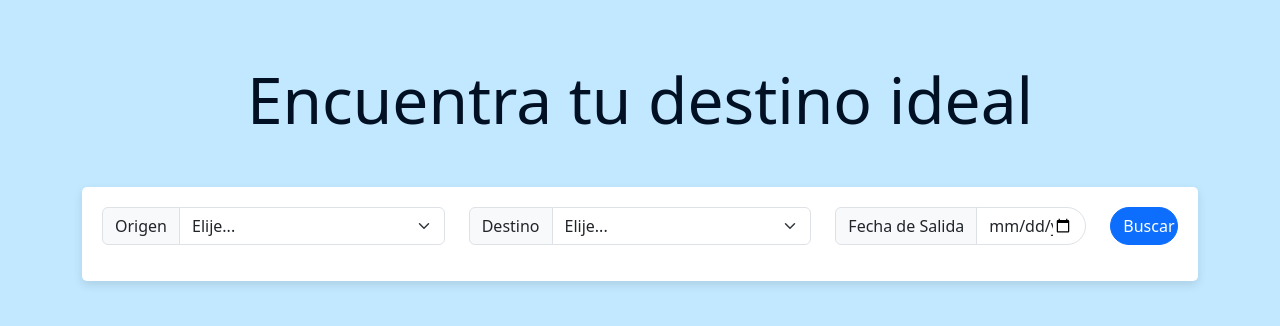
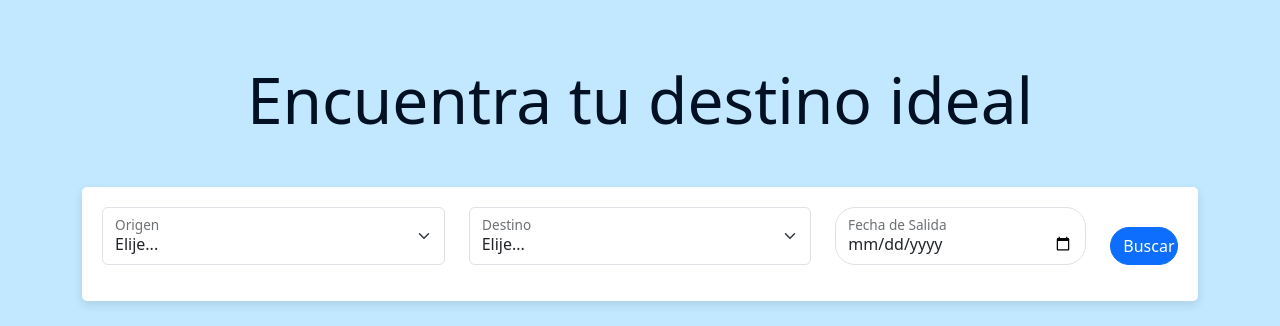
Before and after one commit to joseniquen08/bluebus-ihm, a PHP site: page /inicio.php in a window 1280 px wide. Shown: the part 610-936 px from the top of the page. Run offline with PHP 8.4, Linux system fonts and the light colour scheme.

Commit message:
CSS Y BARRA DE BUSQUEDA RAPIDA

```diff
--- a/components/navbar.php
+++ b/components/navbar.php
@@ -23,6 +23,9 @@
         <li class="nav-item">
           <a class="nav-link" href="#contacto"><i class="bi bi-envelope"></i> Contacto</a>
         </li>
+        <li class="nav-item">
+          <a class="nav-link"><i class="bi bi-person"></i></i>Hola</a>
+        </li>
       </ul>
     </div>
   </div>
--- a/css/incio_style.css
+++ b/css/incio_style.css
@@ -84,3 +84,10 @@ border-radius: 20px;
 height: 600px; /* Ajusta la altura según tus necesidades */
 object-fit: cover; /* Asegura que la imagen se ajuste correctamente */
 }
+
+/* Asegura que el botón tenga un margen superior adecuado en pantallas pequeñas */
+@media (max-width: 576px) {
+.d-flex.align-items-end {
+    margin-top: 1rem;
+}
+}
--- a/inicio.php
+++ b/inicio.php
@@ -84,9 +84,8 @@ $mensaje_error = '';
       <form action="search.php" method="GET" class="search-form">
         <div class="row justify-content-center">
           <div class="col-md-4 mb-3">
-            <div class="input-group">
-              <label class="input-group-text" for="inputGroupSelect01">Origen</label>
-              <select class="form-select" id="inputGroupSelect01" name="origen" required>
+            <div class="form-floating">
+              <select class="form-select" id="floatingSelectOrigen" name="origen" required>
                 <option selected disabled>Elije...</option>
                 <option value="LIMA">LIMA</option>
                 <option value="ICA">ICA</option>
@@ -97,12 +96,12 @@ $mensaje_error = '';
                 <option value="HUARMEY">HUARMEY</option>
                 <option value="CHICLAYO">CHICLAYO</option>
               </select>
+              <label for="floatingSelectOrigen">Origen</label>
             </div>
           </div>
           <div class="col-md-4 mb-3">
-            <div class="input-group">
-              <label class="input-group-text" for="inputGroupSelect02">Destino</label>
-              <select class="form-select" id="inputGroupSelect02" name="destino" required>
+            <div class="form-floating">
+              <select class="form-select" id="floatingSelectDestino" name="destino" required>
                 <option selected disabled>Elije...</option>
                 <option value="LIMA">LIMA</option>
                 <option value="ICA">ICA</option>
@@ -113,20 +112,22 @@ $mensaje_error = '';
                 <option value="HUARMEY">HUARMEY</option>
                 <option value="CHICLAYO">CHICLAYO</option>
               </select>
+              <label for="floatingSelectDestino">Destino</label>
             </div>
           </div>
           <div class="col-md-3 mb-3">
-            <div class="input-group">
-              <label class="input-group-text" for="inputGroupSelect03">Fecha de Salida</label>
-              <input type="date" class="form-control" id="inputGroupSelect03" name="fecha_salida" required>
+            <div class="form-floating">
+              <input type="date" class="form-control" id="floatingInputFecha" name="fecha_salida" required>
+              <label for="floatingInputFecha">Fecha de Salida</label>
             </div>
           </div>
-          <div class="col-md-1 mb-3">
+          <div class="col-md-1 mb-3 d-flex align-items-end">
             <button type="submit" class="btn btn-primary w-100" formaction="seleccionar_asiento.php?cod_via='VIA0001'">Buscar</button>
           </div>
         </div>
       </form>
     </div>
+
 
     <!-- Contenedores de Viajes -->
     <div id="carouselExampleControls" class="carousel slide" data-bs-ride="carousel">
```
